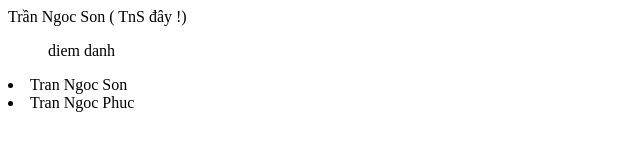
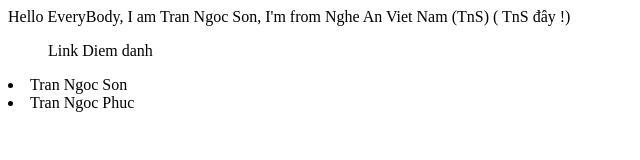
Before and after one commit to tranngocson27122005na/WED201c_B1_Su25_FunnyCode, a plain HTML site: page index.html in a window 1280 px wide. Shown: the whole page, without its empty margins (0-640 px from the left). Drawn offline with Linux system fonts and the light colour scheme.

Commit message:
Update branch

```diff
--- a/index.html
+++ b/index.html
@@ -6,8 +6,10 @@
     <title>FunnyCode.vn</title>
 </head>
 <body>
-    Trần Ngoc Son ( TnS đây !)
-    <ul>diem danh</ul>
+    Hello EveryBody, I am Tran Ngoc Son, I'm from Nghe An
+     Viet Nam                (TnS)
+     ( TnS đây !)
+    <ul>Link Diem danh</ul>
     <li>Tran Ngoc Son</li>
     <li>Tran Ngoc Phuc</li>
 </body>
```
